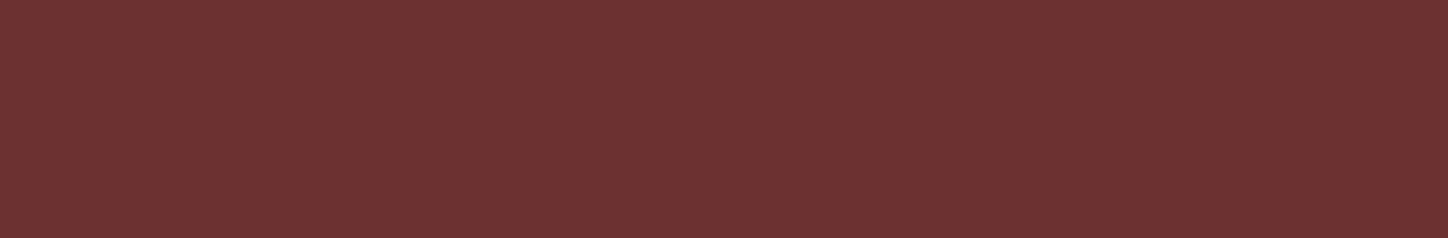
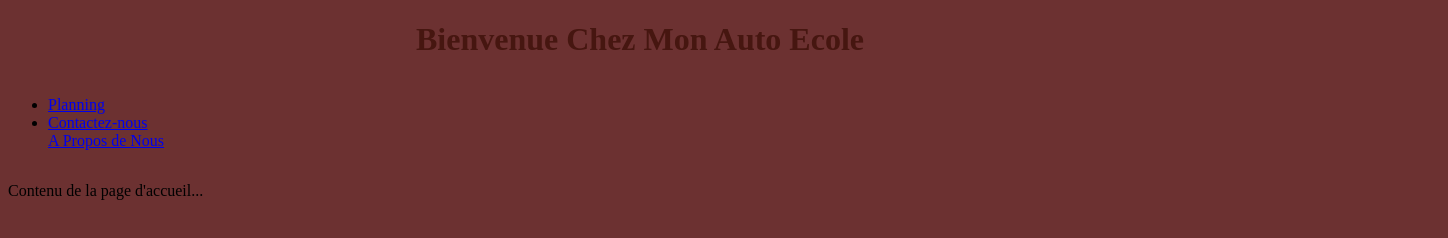
Before and after one commit to HamtaroDeLaForet/MonAutoEcole, a plain HTML site: page index.html in a window 1280 px wide. Shown: the whole page, 1448 px wide, since content can reach past the window. Drawn offline with Linux system fonts and the light colour scheme.

Commit message:
Version update

```diff
--- a/Style/home.css
+++ b/Style/home.css
@@ -1,6 +1,32 @@
 body{
-    position: relative;
-    width: 1440px;
-    height: 1024px;
+    position:relative;
     background: #6C3131;
 }
+
+.dropdown {
+    position: relative;
+    display: inline-block;
+  }
+
+  .dropdown-content {
+    display: none;
+    position: absolute;
+    background-color: #6C3131;
+    min-width: 160px;
+    box-shadow: 0px 8px 16px 0px rgba(0,0,0,0.2);
+    z-index: 1;
+  }
+
+  .dropdown:hover .dropdown-content {
+    display: block;
+  }
+
+
+h1{
+    text-align: center;
+    color: #461610;
+}
+
+nav{
+  align-content: center;
+}
--- a/index.html
+++ b/index.html
@@ -6,8 +6,24 @@
     <meta name="viewport" content="width=device-width, initial-scale=1.0">
     <title>Mon Auto Ecole</title>
     <link rel="stylesheet" href="./Style/home.css">
+    <link rel="icon" type="image" href="Image/logo.jpg" />
 </head>
 <body>
+    <h1>Bienvenue Chez Mon Auto Ecole</h1>
+  <div class="navbar">
+    <nav>
+      <ul>
+        <li><a href="Pages/planning.html">Planning</a></li>
+        <li><a href="Pages/messagerie.html">Contactez-nous</a></li>
+        <li class="dropdown">
+        <a href="#">A Propos de Nous</a>
+          <ul class="dropdown-content">
+            <li><a href="Pages/aproposdenous/formations.html">Nos Formations</a></li>
+            <li><a href="Pages/aproposdenous/infos.html">Qui Sommes Nous ?</a></li>
+      </ul>
+    </nav>
+  </div>
 
+  <p>Contenu de la page d'accueil...</p>
 </body>
 </html>
```
